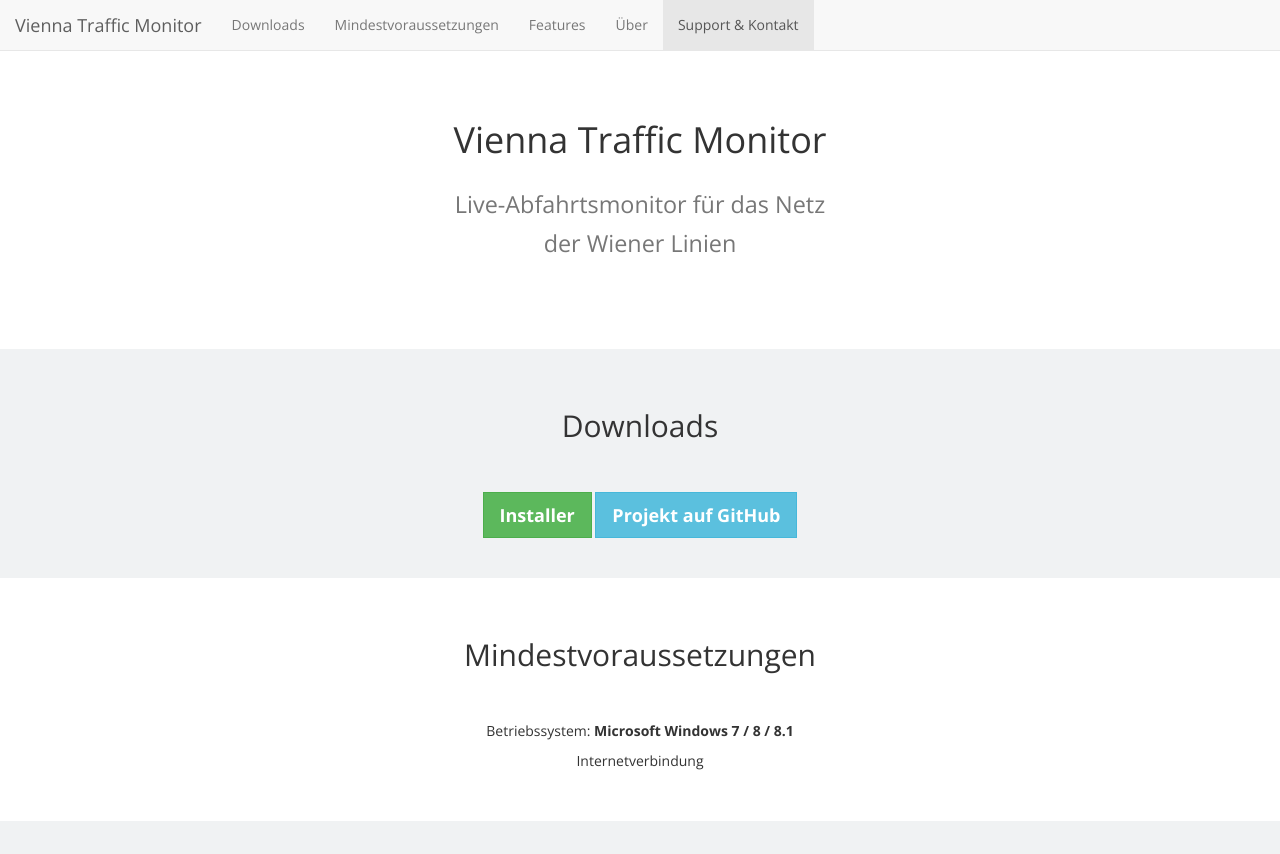
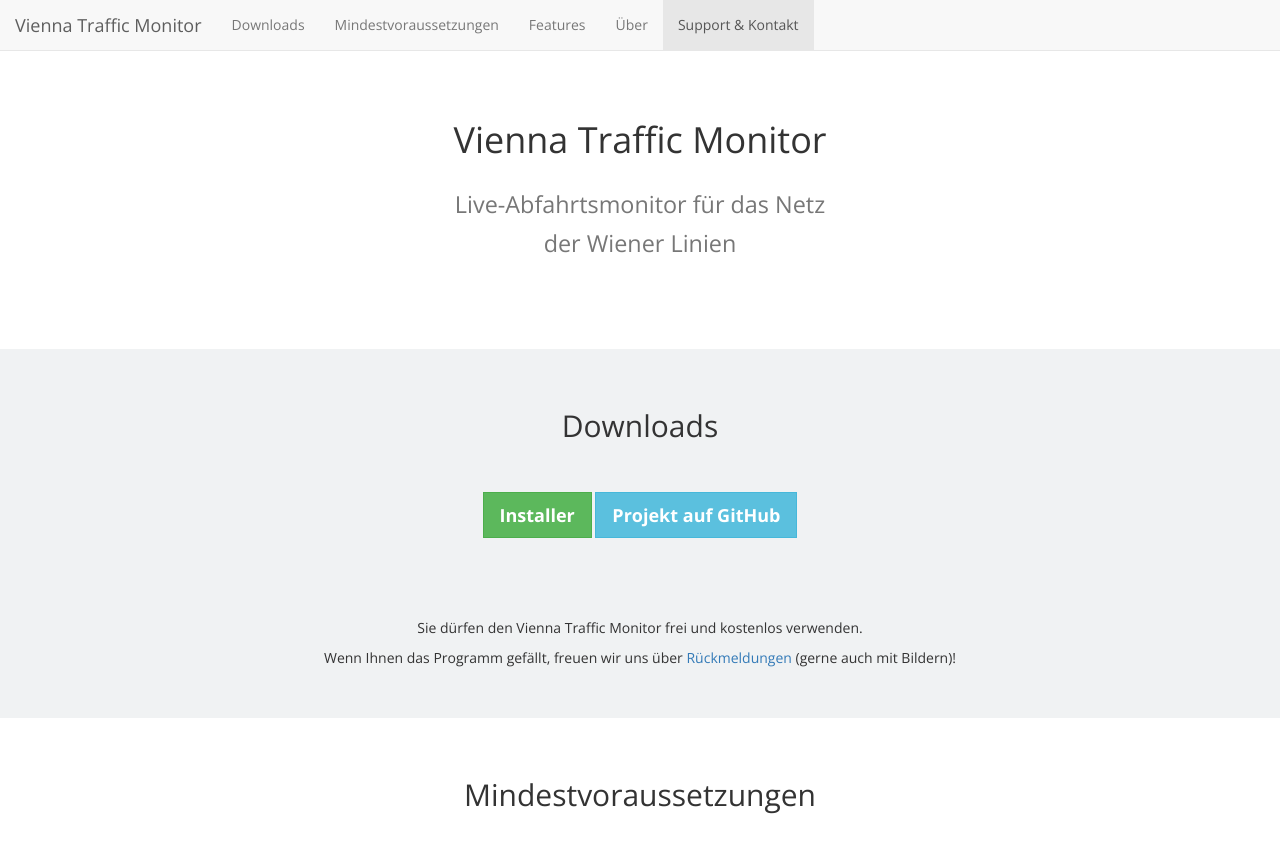
Before and after one commit to CodefoundryDE/ViennaTrafficMonitor, a plain HTML site: page index.html in a window 1280 px wide. Shown: the top 854 px of the page. Drawn offline with nearby package versions, Linux system fonts and the light colour scheme; no server answers.

Commit message:
Finish Re-Release

```diff
--- a/index.html
+++ b/index.html
@@ -80,6 +80,10 @@
                         <strong>Projekt auf GitHub</strong>
                     </a>
                 </div>
+            </div>
+            <div class="row feature feature-grey">
+                <p>Sie dürfen den Vienna Traffic Monitor frei und kostenlos verwenden.</p>
+                <p>Wenn Ihnen das Programm gefällt, freuen wir uns über <a href="#support">Rückmeldungen</a> (gerne auch mit Bildern)!</p>
             </div>
 
             <!-- Mindestvoraussetzungen -->
@@ -176,7 +180,7 @@
                     <h2>Support & Kontakt</h2>
                     <p>Sie haben Probleme mit dem Vienna Traffic Monitor? Fragen Sie in unserem
                         <a href="https://github.com/CodefoundryDE/ViennaTrafficMonitor/issues" target="_blank">GitHub-Issuetracker</a>
-                        nach!</p>
+                        nach oder kontaktieren Sie uns per E-Mail an <a href="&#109;&#97;&#105;&#108;&#116;&#111;&#58;&#105;&#110;&#102;&#111;&#64;&#99;&#111;&#100;&#101;&#102;&#111;&#117;&#110;&#100;&#114;&#121;&#46;&#100;&#101;" rel="nofollow">&#105;&#110;&#102;&#111;&#64;&#99;&#111;&#100;&#101;&#102;&#111;&#117;&#110;&#100;&#114;&#121;&#46;&#100;&#101;</a>!</p>
                 </div>
             </div>
 
```
